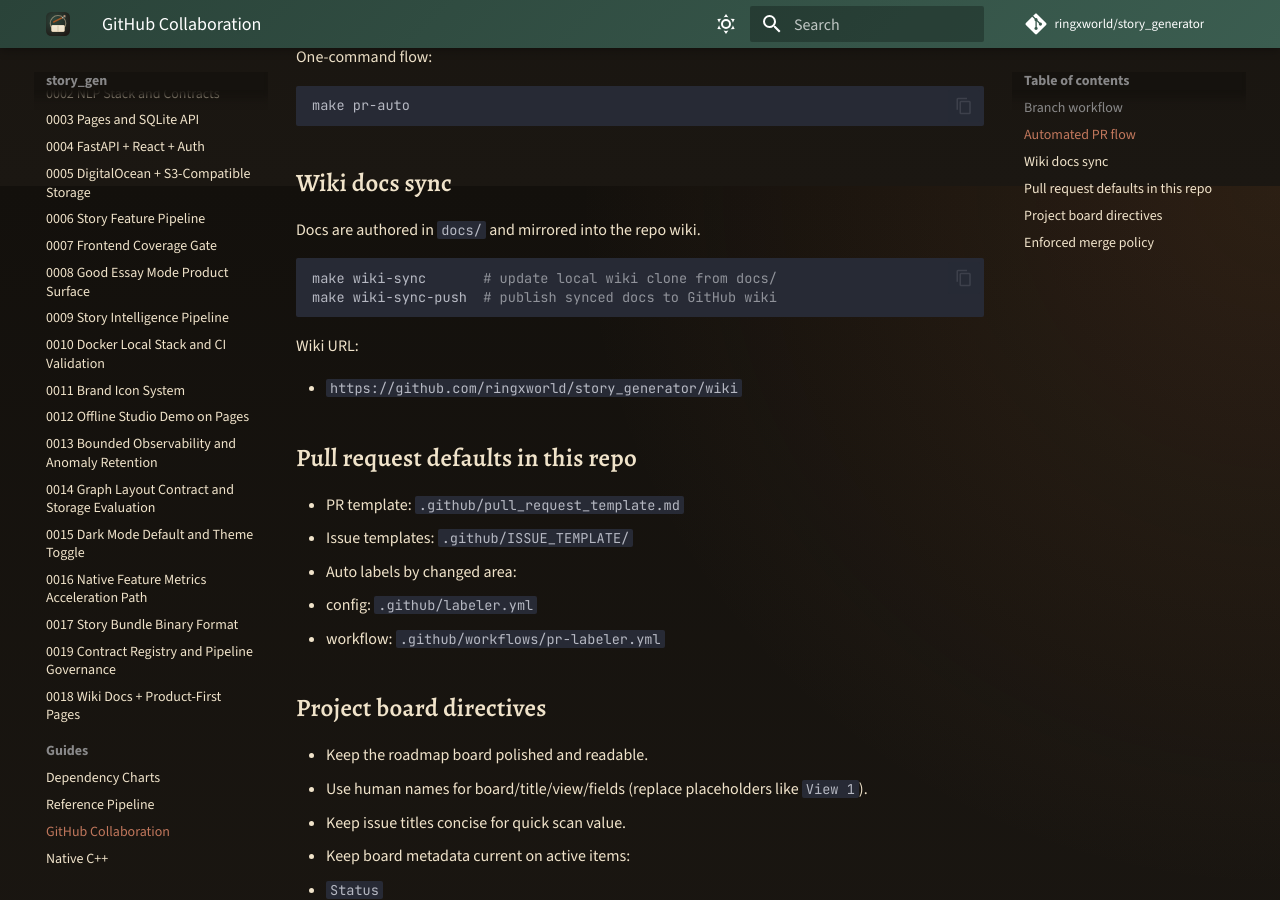
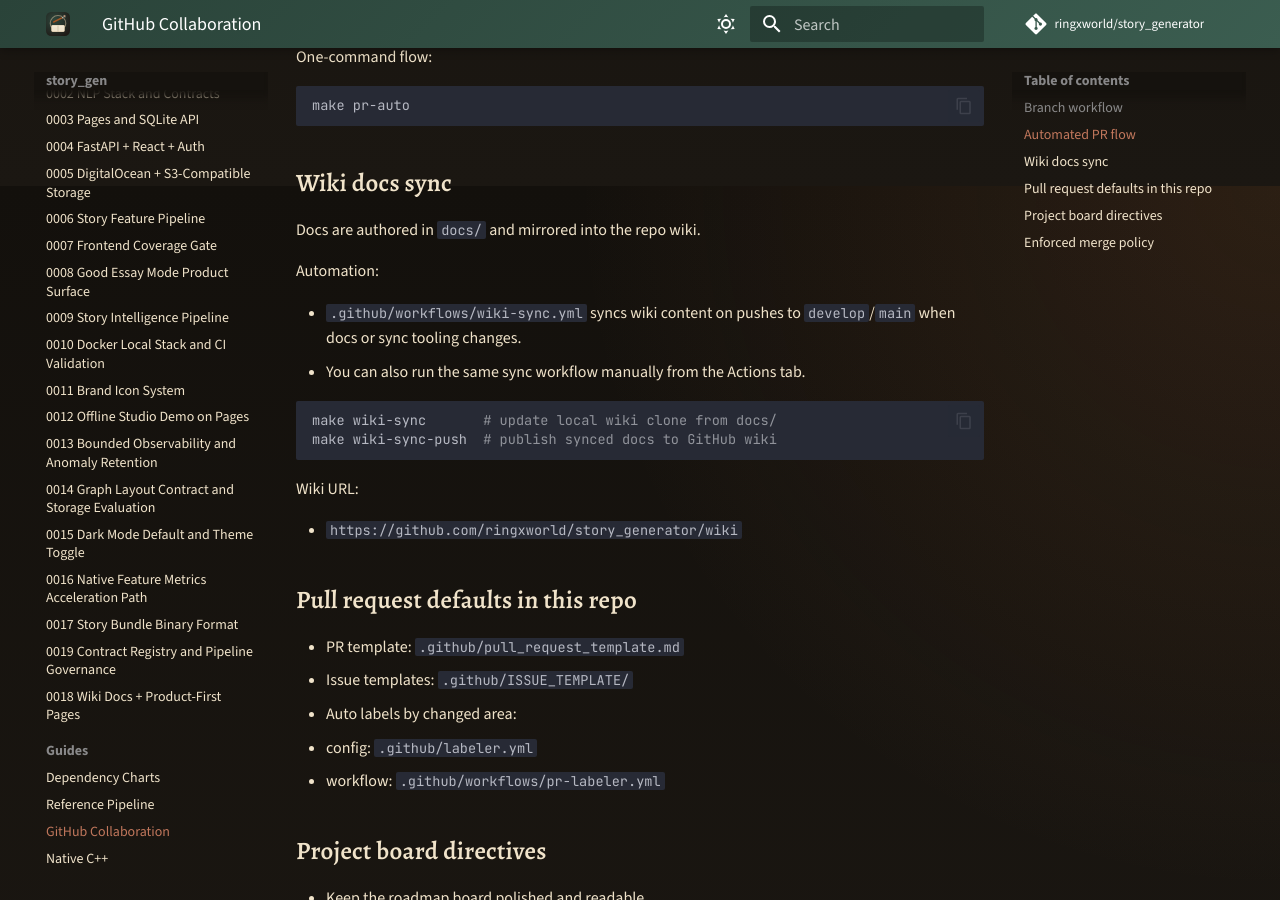
Before and after one commit to ringxworld/story_generator, an MkDocs documentation site: the page built from docs/github_collaboration.md, in a window 1280 px wide and 900 px high, scrolled down 714 px. Built offline with MkDocs 1.6.1 and Material for MkDocs 9.7.7, drawn with Linux system fonts in a browser that asks for light colours; comment, search, counter and statistics services are not loaded.

Commit message:
Automate wiki sync workflow from docs changes (#40)

````diff
--- a/docs/github_collaboration.md
+++ b/docs/github_collaboration.md
@@ -32,6 +32,12 @@ make pr-auto
 ## Wiki docs sync
 
 Docs are authored in `docs/` and mirrored into the repo wiki.
+
+Automation:
+
+- `.github/workflows/wiki-sync.yml` syncs wiki content on pushes to `develop`/`main`
+  when docs or sync tooling changes.
+- You can also run the same sync workflow manually from the Actions tab.
 
 ```bash
 make wiki-sync       # update local wiki clone from docs/
````
Also changed, not shown: docs/adr/0018-wiki-docs-and-product-first-pages.md (+3 -0 lines), 1 other file.
